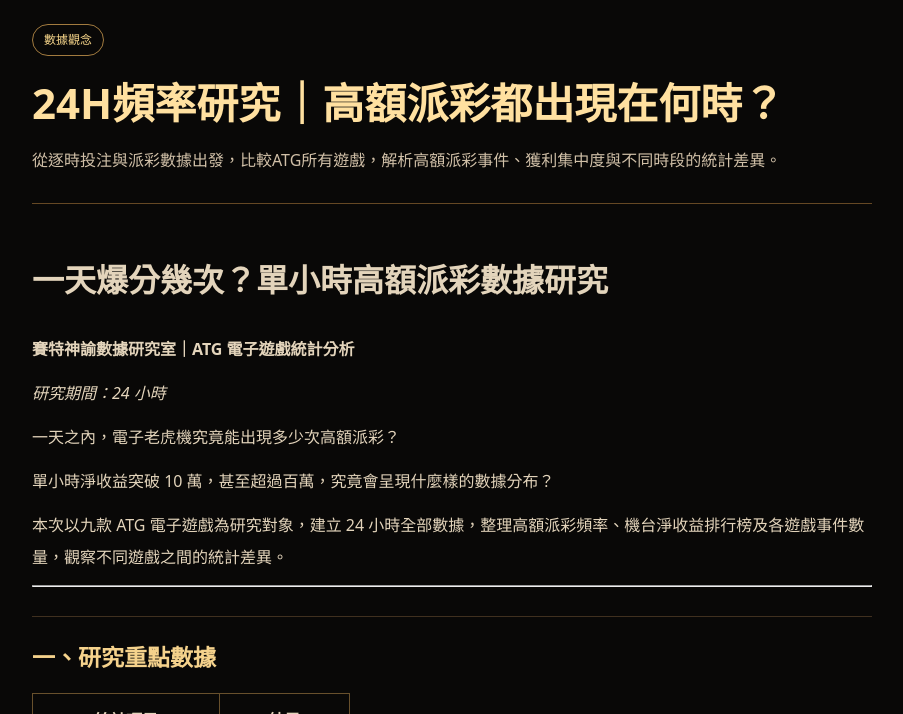
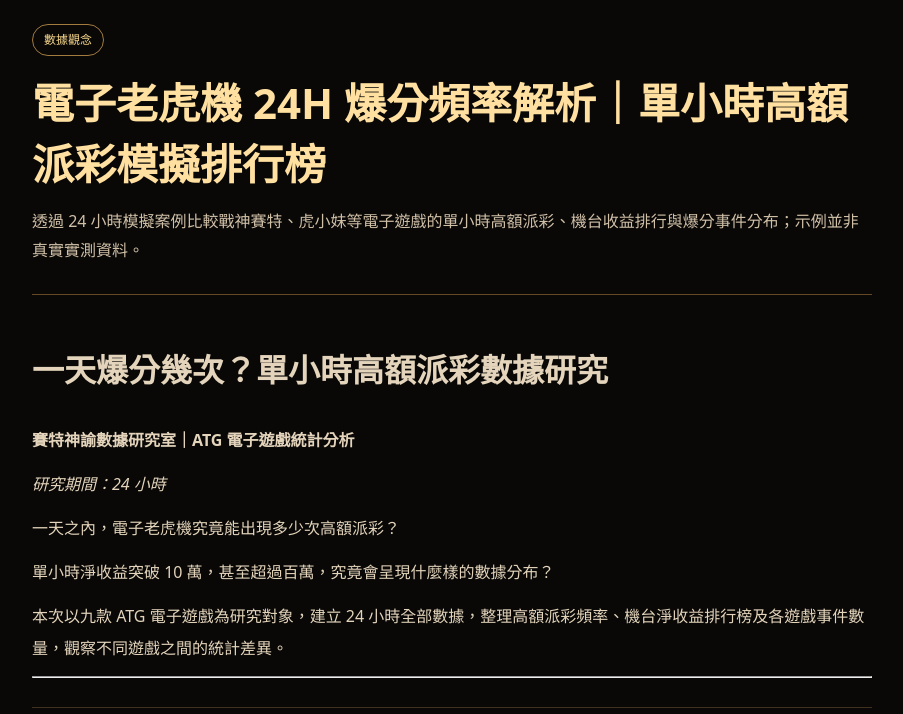
Before and after one commit to seth-oracle/seth-oracle.github.io, a Jekyll site: the page built from _tutorials/2026-11-11-21-01-36.md, in a window 1280 px wide and 900 px high, scrolled down 483 px, cut to the strip 186-900 px from the top of the window. Shown: the whole strip, without its empty margins (188-1091 px from the left). Built offline with Jekyll 4.4.1, drawn with Linux system fonts in a browser that asks for light colours.

Commit message:
Improve guide SEO metadata and search intent clarity

```diff
--- a/_tutorials/2026-11-11-21-01-36.md
+++ b/_tutorials/2026-11-11-21-01-36.md
@@ -1,6 +1,6 @@
 ---
-title: 24H頻率研究｜高額派彩都出現在何時？
-description: 從逐時投注與派彩數據出發，比較ATG所有遊戲，解析高額派彩事件、獲利集中度與不同時段的統計差異。
+title: 電子老虎機 24H 爆分頻率解析｜單小時高額派彩模擬排行榜
+description: 透過 24 小時模擬案例比較戰神賽特、虎小妹等電子遊戲的單小時高額派彩、機台收益排行與爆分事件分布；示例並非真實實測資料。
 category: 數據觀念
 cover: /media/guides/8c5b84b7-2e64-448e-958b-a3ea153533d6.png
 order: 0
```
